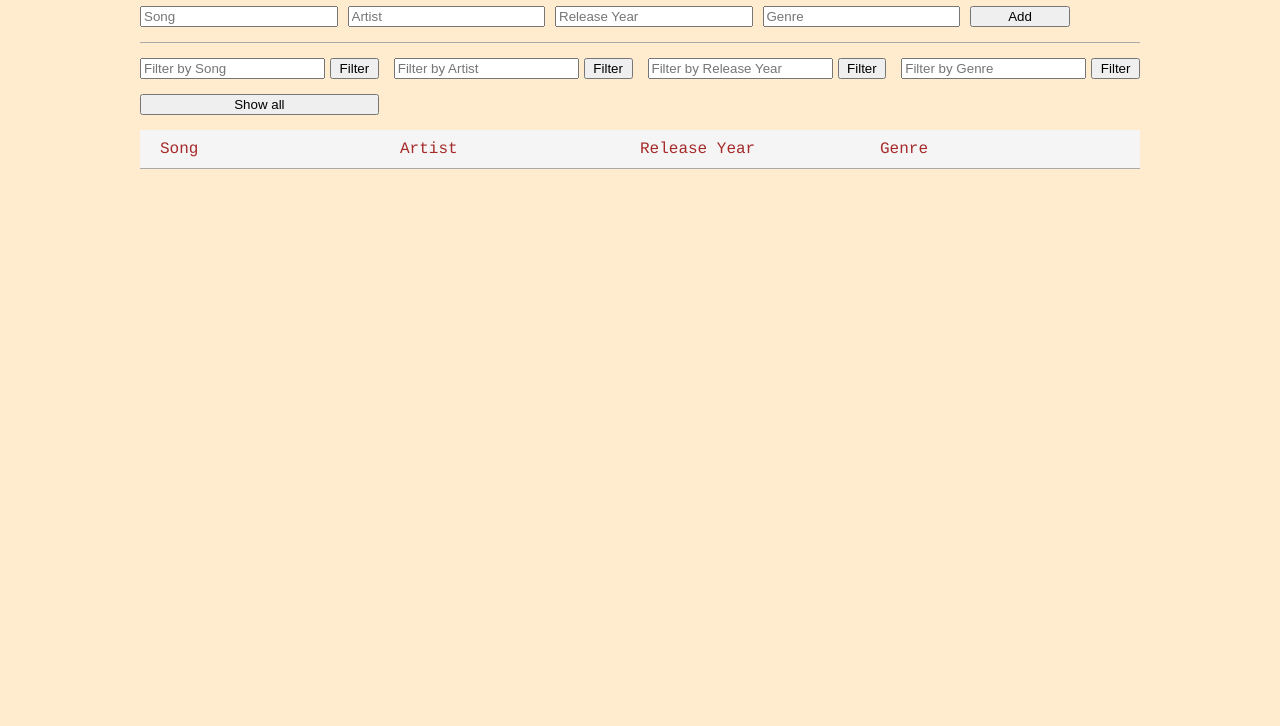
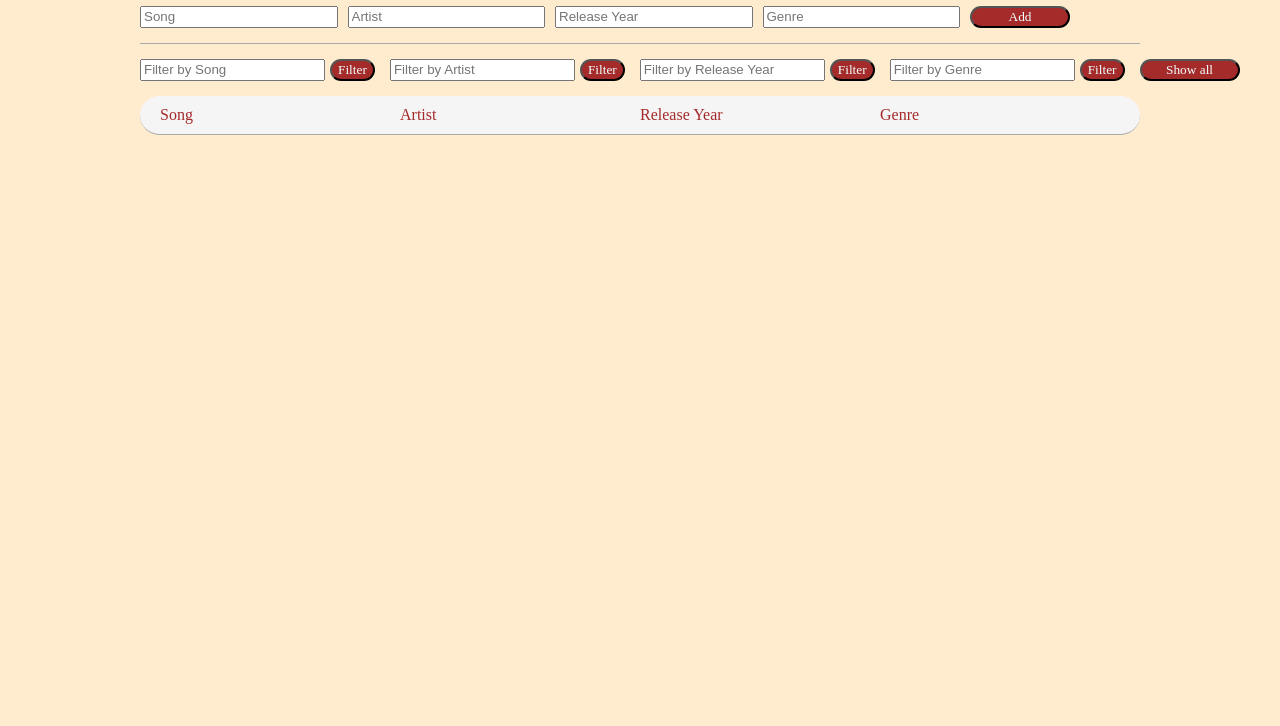
Before and after one commit to JuliaErmansson/U2, a plain HTML site: page index.html in a window 1280 px wide. Shown: the part 74-800 px from the top of the page. Drawn offline with Linux system fonts and the light colour scheme.

Commit message:
Changed design
Ändrade designen på sidan

```diff
--- a/style.css
+++ b/style.css
@@ -1,7 +1,6 @@
 body{
     margin: 0 auto;
   max-width: 1000px;
-  font-family: Courier;
     background-color: blanchedalmond;
     color: brown;
 
@@ -13,7 +12,7 @@ h1{
 
 #filter {
     display: grid;
-    grid-template-columns: 1fr 1fr 1fr 1fr ;
+    grid-template-columns: 1fr 1fr 1fr 1fr 1fr ;
     margin-bottom: 15px;
     gap: 15px;
   }
@@ -38,6 +37,16 @@ h1{
   gap: 5px;
 }
 
+button{
+    color: azure;
+    background-color: brown;
+    font-family: 'Times New Roman', Times, serif;
+    border-radius: 20px;
+}
+
+#show-all{
+    width: 100px;
+}
 
 #header {
     padding: 10px 20px;
@@ -45,4 +54,5 @@ h1{
     background: whitesmoke;
     display: grid;
     grid-template-columns: repeat(4, 1fr);
+    border-radius: 20px;
   }
```
